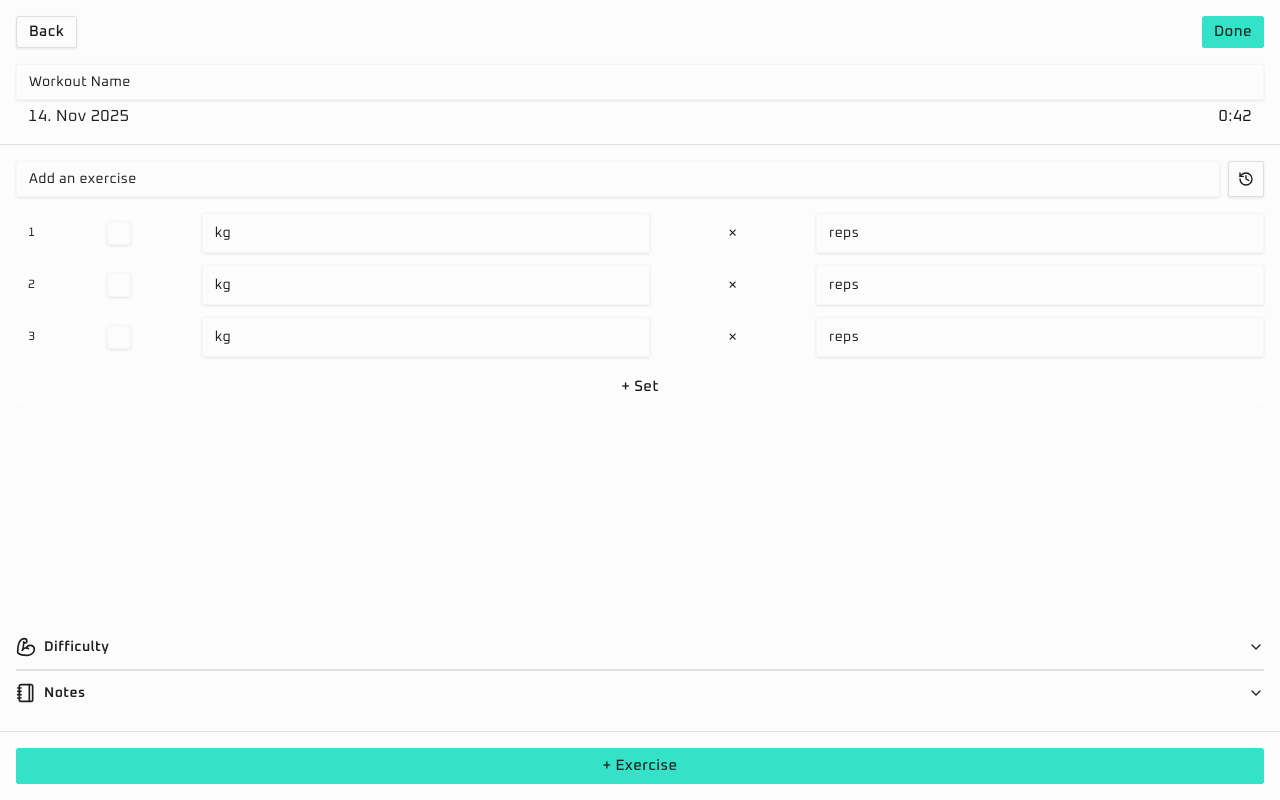
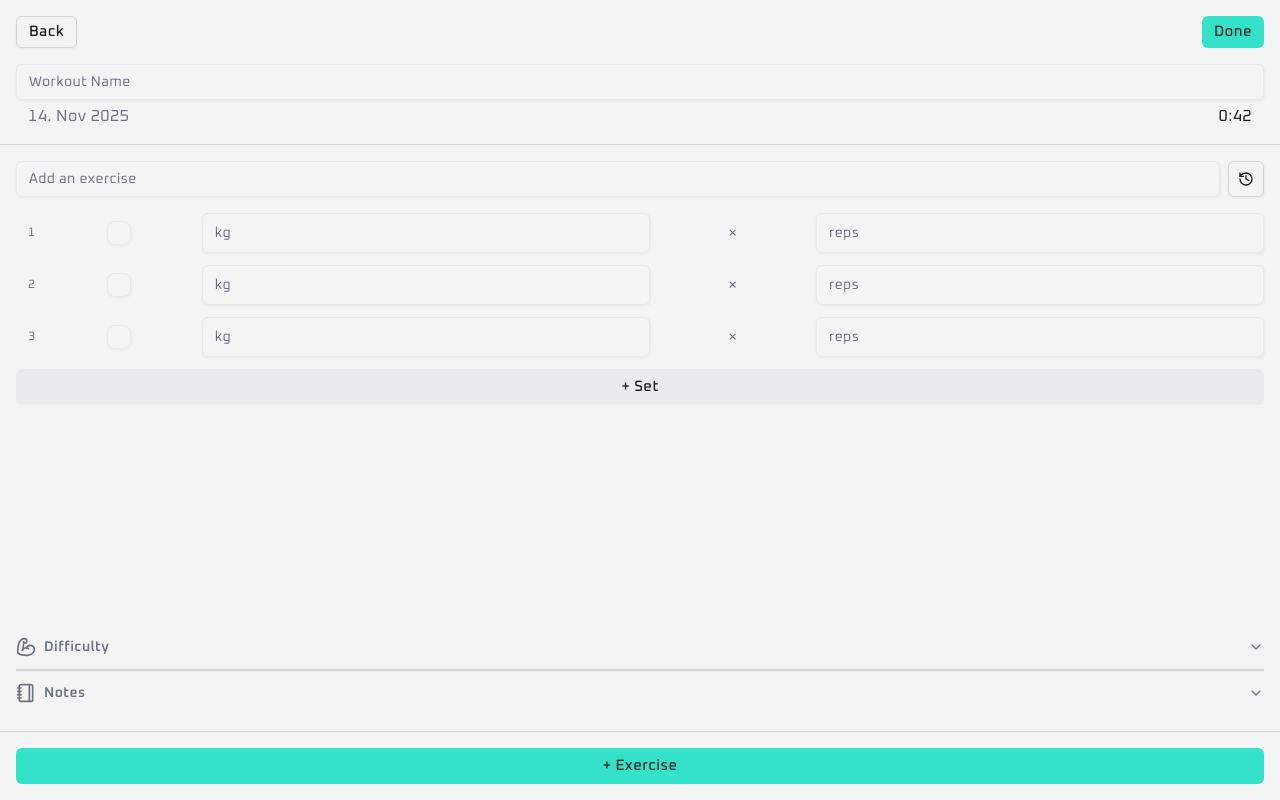
Before and after one commit to laoz40/Horus, a Next.js app: page /workout in a window 1280 px wide. Built offline with nearby package versions, Linux system fonts and the light colour scheme.

Commit message:
Small css changes to input borders and secondary colours for light mode

```diff
--- a/app/globals.css
+++ b/app/globals.css
@@ -4,25 +4,25 @@
 @custom-variant dark (&:is(.dark *));
 
 :root {
-  --background: oklch(0.9911 0 0);
+  --background: oklch(0.9670 0.0010 286.3750);
   --foreground: oklch(0.2046 0 0);
-  --card: oklch(0.9911 0 0);
+  --card: oklch(0.9850 0 0);
   --card-foreground: oklch(0.2046 0 0);
   --popover: oklch(0.9911 0 0);
   --popover-foreground: oklch(0.4386 0 0);
   --primary: oklch(0.8200 0.1380 181.0710);
   --primary-foreground: oklch(0.2626 0.0147 166.4589);
-  --secondary: oklch(0.9940 0 0);
+  --secondary: oklch(0.9400 0.0040 286.3200);
   --secondary-foreground: oklch(0.2046 0 0);
-  --muted: oklch(0.9461 0 0);
-  --muted-foreground: oklch(0.2435 0 0);
-  --accent: oklch(0.9461 0 0);
+  --muted: oklch(0.9100 0.0060 264.5310);
+  --muted-foreground: oklch(0.5510 0.0270 264.3640);
+  --accent: oklch(0.9670 0.0010 286.3750);
   --accent-foreground: oklch(0.2435 0 0);
   --destructive: oklch(0.5523 0.1927 32.7272);
   --destructive-foreground: oklch(0.9934 0.0032 17.2118);
-  --border: oklch(0.9037 0 0);
-  --input: oklch(0.9731 0 0);
-  --ring: oklch(0.8348 0.1302 160.9080);
+  --border: oklch(0.8710 0.0060 286.2860);
+  --input: oklch(0.9280 0.0060 264.5310);
+  --ring: oklch(0.8550 0.1380 181.0710);
   --chart-1: oklch(0.8348 0.1302 160.9080);
   --chart-2: oklch(0.6231 0.1880 259.8145);
   --chart-3: oklch(0.6056 0.2189 292.7172);
@@ -30,54 +30,54 @@
   --chart-5: oklch(0.6959 0.1491 162.4796);
   --sidebar: oklch(0.9911 0 0);
   --sidebar-foreground: oklch(0.5452 0 0);
-  --sidebar-primary: oklch(0.8348 0.1302 160.9080);
+  --sidebar-primary: oklch(0.7770 0.1520 181.9120);
   --sidebar-primary-foreground: oklch(0.2626 0.0147 166.4589);
   --sidebar-accent: oklch(0.9461 0 0);
   --sidebar-accent-foreground: oklch(0.2435 0 0);
   --sidebar-border: oklch(0.9037 0 0);
-  --sidebar-ring: oklch(0.8348 0.1302 160.9080);
+  --sidebar-ring: oklch(0.8550 0.1380 181.0710);
   --font-sans: Oxanium, ui-serif, serif;
   --font-serif: ui-serif, Georgia, Cambria, "Times New Roman", Times, serif;
   --font-mono: monospace;
-  --radius: 0.3rem;
-  --shadow-x: 0px;
+  --radius: 0.5rem;
+  --shadow-x: 0.5px;
   --shadow-y: 1px;
-  --shadow-blur: 3px;
-  --shadow-spread: 0px;
-  --shadow-opacity: 0.17;
-  --shadow-color: #000000;
-  --shadow-2xs: 0px 1px 3px 0px hsl(0 0% 0% / 0.09);
-  --shadow-xs: 0px 1px 3px 0px hsl(0 0% 0% / 0.09);
-  --shadow-sm: 0px 1px 3px 0px hsl(0 0% 0% / 0.17), 0px 1px 2px -1px hsl(0 0% 0% / 0.17);
-  --shadow: 0px 1px 3px 0px hsl(0 0% 0% / 0.17), 0px 1px 2px -1px hsl(0 0% 0% / 0.17);
-  --shadow-md: 0px 1px 3px 0px hsl(0 0% 0% / 0.17), 0px 2px 4px -1px hsl(0 0% 0% / 0.17);
-  --shadow-lg: 0px 1px 3px 0px hsl(0 0% 0% / 0.17), 0px 4px 6px -1px hsl(0 0% 0% / 0.17);
-  --shadow-xl: 0px 1px 3px 0px hsl(0 0% 0% / 0.17), 0px 8px 10px -1px hsl(0 0% 0% / 0.17);
-  --shadow-2xl: 0px 1px 3px 0px hsl(0 0% 0% / 0.43);
+  --shadow-blur: 1.5px;
+  --shadow-spread: 1px;
+  --shadow-opacity: 0.09;
+  --shadow-color: oklch(0.373 0.034 259.733);
+  --shadow-2xs: 0.5px 1px 1.5px 1px hsl(216.9394 21.1050% 26.8119% / 0.04);
+  --shadow-xs: 0.5px 1px 1.5px 1px hsl(216.9394 21.1050% 26.8119% / 0.04);
+  --shadow-sm: 0.5px 1px 1.5px 1px hsl(216.9394 21.1050% 26.8119% / 0.09), 0.5px 1px 2px 0px hsl(216.9394 21.1050% 26.8119% / 0.09);
+  --shadow: 0.5px 1px 1.5px 1px hsl(216.9394 21.1050% 26.8119% / 0.09), 0.5px 1px 2px 0px hsl(216.9394 21.1050% 26.8119% / 0.09);
+  --shadow-md: 0.5px 1px 1.5px 1px hsl(216.9394 21.1050% 26.8119% / 0.09), 0.5px 2px 4px 0px hsl(216.9394 21.1050% 26.8119% / 0.09);
+  --shadow-lg: 0.5px 1px 1.5px 1px hsl(216.9394 21.1050% 26.8119% / 0.09), 0.5px 4px 6px 0px hsl(216.9394 21.1050% 26.8119% / 0.09);
+  --shadow-xl: 0.5px 1px 1.5px 1px hsl(216.9394 21.1050% 26.8119% / 0.09), 0.5px 8px 10px 0px hsl(216.9394 21.1050% 26.8119% / 0.09);
+  --shadow-2xl: 0.5px 1px 1.5px 1px hsl(216.9394 21.1050% 26.8119% / 0.22);
   --tracking-normal: 0.025em;
   --spacing: 0.25rem;
 }
 
 .dark {
   --background: oklch(0.1822 0 0);
-  --foreground: oklch(0.9288 0.0126 255.5078);
+  --foreground: oklch(0.9850 0 0);
   --card: oklch(0.2046 0 0);
-  --card-foreground: oklch(0.9288 0.0126 255.5078);
+  --card-foreground: oklch(0.9850 0 0);
   --popover: oklch(0.2603 0 0);
   --popover-foreground: oklch(0.7348 0 0);
   --primary: oklch(0.8550 0.1380 181.0710);
   --primary-foreground: oklch(0.1450 0 0);
   --secondary: oklch(0.2603 0 0);
   --secondary-foreground: oklch(0.9851 0 0);
-  --muted: oklch(0.2393 0 0);
-  --muted-foreground: oklch(0.7122 0 0);
-  --accent: oklch(0.3132 0 0);
+  --muted: oklch(0.2740 0.0060 286.0330);
+  --muted-foreground: oklch(0.6500 0.0270 264.3640);
+  --accent: oklch(0.2740 0.0060 286.0330);
   --accent-foreground: oklch(0.9851 0 0);
   --destructive: oklch(0.3123 0.0852 29.7877);
   --destructive-foreground: oklch(0.9368 0.0045 34.3092);
   --border: oklch(0.2809 0 0);
   --input: oklch(0.2603 0 0);
-  --ring: oklch(0.8003 0.1821 151.7110);
+  --ring: oklch(0.8550 0.1380 181.0710);
   --chart-1: oklch(0.8003 0.1821 151.7110);
   --chart-2: oklch(0.7137 0.1434 254.6240);
   --chart-3: oklch(0.7090 0.1592 293.5412);
@@ -85,30 +85,30 @@
   --chart-5: oklch(0.7845 0.1325 181.9120);
   --sidebar: oklch(0.1822 0 0);
   --sidebar-foreground: oklch(0.6301 0 0);
-  --sidebar-primary: oklch(0.4365 0.1044 156.7556);
+  --sidebar-primary: oklch(0.7770 0.1520 181.9120);
   --sidebar-primary-foreground: oklch(0.9213 0.0135 167.1556);
   --sidebar-accent: oklch(0.3132 0 0);
   --sidebar-accent-foreground: oklch(0.9851 0 0);
   --sidebar-border: oklch(0.2809 0 0);
-  --sidebar-ring: oklch(0.8003 0.1821 151.7110);
+  --sidebar-ring: oklch(0.8550 0.1380 181.0710);
   --font-sans: Oxanium, ui-serif, serif;
   --font-serif: ui-serif, Georgia, Cambria, "Times New Roman", Times, serif;
   --font-mono: monospace;
-  --radius: 0.3rem;
-  --shadow-x: 0px;
+  --radius: 0.5rem;
+  --shadow-x: 0.5px;
   --shadow-y: 1px;
-  --shadow-blur: 3px;
-  --shadow-spread: 0px;
-  --shadow-opacity: 0.17;
+  --shadow-blur: 1.5px;
+  --shadow-spread: 1px;
+  --shadow-opacity: 0.09;
   --shadow-color: #000000;
-  --shadow-2xs: 0px 1px 3px 0px hsl(0 0% 0% / 0.09);
-  --shadow-xs: 0px 1px 3px 0px hsl(0 0% 0% / 0.09);
-  --shadow-sm: 0px 1px 3px 0px hsl(0 0% 0% / 0.17), 0px 1px 2px -1px hsl(0 0% 0% / 0.17);
-  --shadow: 0px 1px 3px 0px hsl(0 0% 0% / 0.17), 0px 1px 2px -1px hsl(0 0% 0% / 0.17);
-  --shadow-md: 0px 1px 3px 0px hsl(0 0% 0% / 0.17), 0px 2px 4px -1px hsl(0 0% 0% / 0.17);
-  --shadow-lg: 0px 1px 3px 0px hsl(0 0% 0% / 0.17), 0px 4px 6px -1px hsl(0 0% 0% / 0.17);
-  --shadow-xl: 0px 1px 3px 0px hsl(0 0% 0% / 0.17), 0px 8px 10px -1px hsl(0 0% 0% / 0.17);
-  --shadow-2xl: 0px 1px 3px 0px hsl(0 0% 0% / 0.43);
+  --shadow-2xs: 0.5px 1px 1.5px 1px hsl(0 0% 0% / 0.04);
+  --shadow-xs: 0.5px 1px 1.5px 1px hsl(0 0% 0% / 0.04);
+  --shadow-sm: 0.5px 1px 1.5px 1px hsl(0 0% 0% / 0.09), 0.5px 1px 2px 0px hsl(0 0% 0% / 0.09);
+  --shadow: 0.5px 1px 1.5px 1px hsl(0 0% 0% / 0.09), 0.5px 1px 2px 0px hsl(0 0% 0% / 0.09);
+  --shadow-md: 0.5px 1px 1.5px 1px hsl(0 0% 0% / 0.09), 0.5px 2px 4px 0px hsl(0 0% 0% / 0.09);
+  --shadow-lg: 0.5px 1px 1.5px 1px hsl(0 0% 0% / 0.09), 0.5px 4px 6px 0px hsl(0 0% 0% / 0.09);
+  --shadow-xl: 0.5px 1px 1.5px 1px hsl(0 0% 0% / 0.09), 0.5px 8px 10px 0px hsl(0 0% 0% / 0.09);
+  --shadow-2xl: 0.5px 1px 1.5px 1px hsl(0 0% 0% / 0.22);
 }
 
 @theme inline {
--- a/components/mode-toggle.tsx
+++ b/components/mode-toggle.tsx
@@ -1,6 +1,5 @@
 "use client"
 
-import * as React from "react"
 import { Moon, Sun } from "lucide-react"
 import { useTheme } from "next-themes"
 
--- a/components/ui/checkbox.tsx
+++ b/components/ui/checkbox.tsx
@@ -14,7 +14,7 @@ function Checkbox({
     <CheckboxPrimitive.Root
       data-slot="checkbox"
       className={cn(
-        "peer border-input dark:bg-input/30 data-[state=checked]:bg-primary data-[state=checked]:text-primary-foreground dark:data-[state=checked]:bg-primary data-[state=checked]:border-primary focus-visible:border-ring focus-visible:ring-ring/50 aria-invalid:ring-destructive/20 dark:aria-invalid:ring-destructive/40 aria-invalid:border-destructive size-4 shrink-0 rounded-[4px] border shadow-xs transition-shadow outline-none focus-visible:ring-[3px] disabled:cursor-not-allowed disabled:opacity-50",
+        "peer border-input dark:bg-input/30 data-[state=checked]:bg-primary data-[state=checked]:text-primary-foreground dark:data-[state=checked]:bg-primary data-[state=checked]:border-primary focus-visible:border-ring focus-visible:ring-ring/50 aria-invalid:ring-destructive/20 dark:aria-invalid:ring-destructive/40 aria-invalid:border-destructive size-4 shrink-0 rounded-lg border shadow-xs transition-shadow outline-none focus-visible:ring-[3px] disabled:cursor-not-allowed disabled:opacity-50",
         className
       )}
       {...props}
```
Lines whose indentation alone changed are shown as unchanged.
